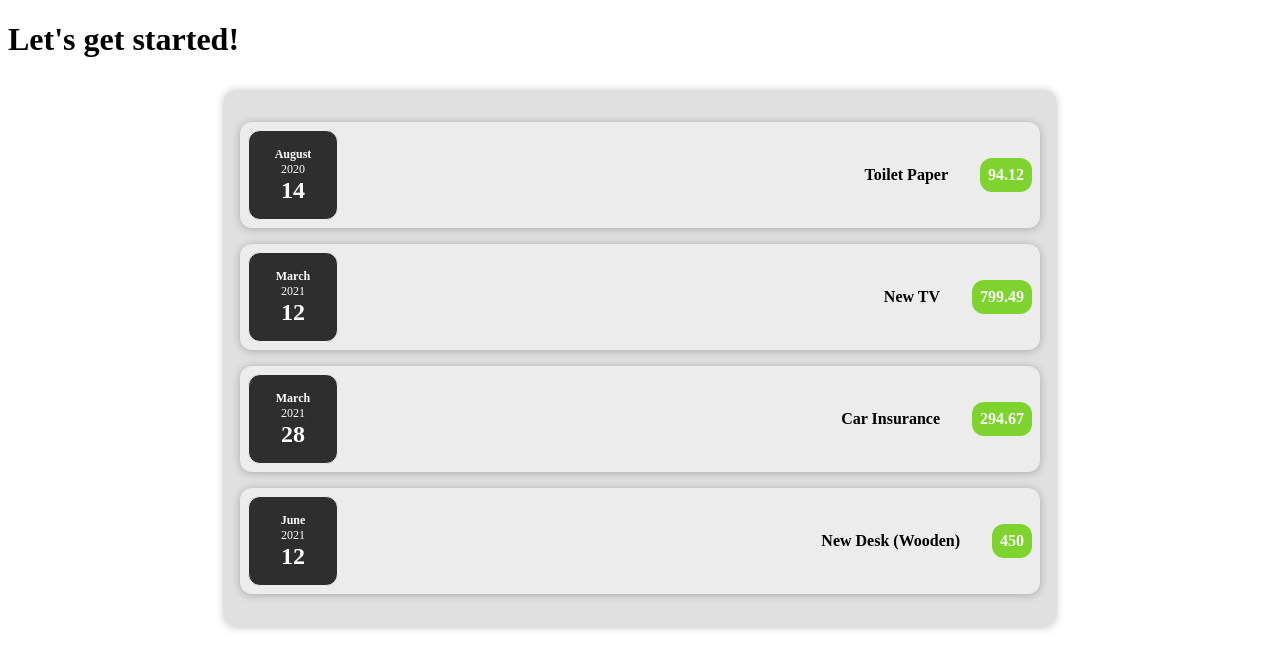
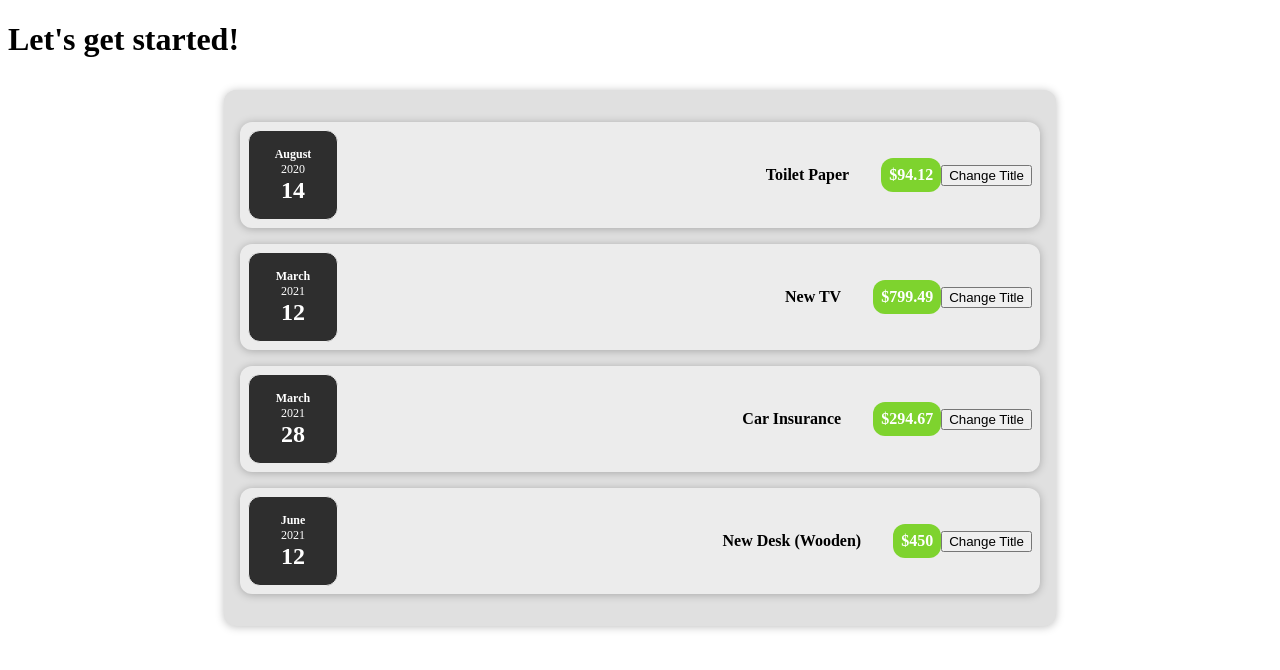
Before and after one commit to kimseowoo03/react-udemy, a React (Create React App) app: page / in a window 1280 px wide. Shown: the top 670 px of the page. Built offline with nearby package versions, Linux system fonts and the light colour scheme.

Commit message:
useState Hook 내용 복습및 노션 정리

```diff
--- a/src/components/Expenses/ExpenseItem.js
+++ b/src/components/Expenses/ExpenseItem.js
@@ -1,15 +1,24 @@
+import { useState } from 'react';
 import './ExpenseItem.css';
 import ExpenseDate from './ExpenseDate';
 import Card from '../UI/Card';
 
 const ExpenseItem = (props) => {
+
+  const [title, setTitle] = useState(props.title);
+
+  const clickHandler = () => {
+    setTitle('타이틀 바뀜');
+  }
+
   return (
     <Card className='expense-item'>
       <ExpenseDate date={props.date}/>
       <div className='expense-item_description'>
-        <h2>{props.title}</h2>
-        <div className='expense-item_price'>{props.amount}</div>
+        <h2>{title}</h2>
+        <div className='expense-item_price'>${props.amount}</div>
       </div>
+      <button onClick={clickHandler}>Change Title</button>
     </Card>
   );
 }
```
